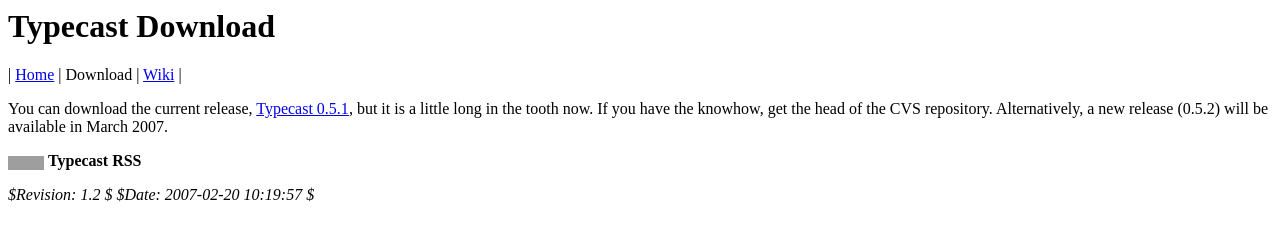
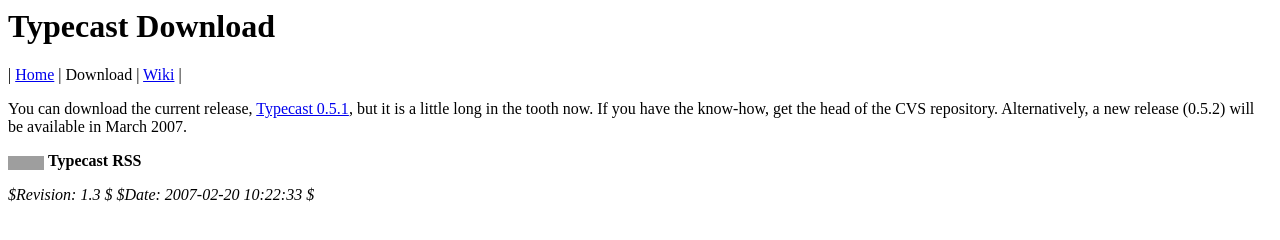
Before and after one commit to dcsch/typecast, a plain HTML site: page www/download.html in a window 1280 px wide. Drawn offline with Linux system fonts and the light colour scheme; grey boxes are pictures that could not be loaded.

Commit message:
Fixed typo in "know-how"

```diff
--- a/www/download.html
+++ b/www/download.html
@@ -6,9 +6,9 @@
 <body>
 <h1>Typecast Download</h1>
 <p>| <a href="https://typecast.dev.java.net/">Home</a> | Download | <a href="http://wiki.java.net/bin/view/Javadesktop/Typecast">Wiki</a> |</p>
-<p>You can download the current release, <a href="https://typecast.dev.java.net/files/documents/2511/9759/typecast-bin-0.5.1.zip">Typecast 0.5.1</a>, but it is a little long in the tooth now.  If you have the knowhow,
+<p>You can download the current release, <a href="https://typecast.dev.java.net/files/documents/2511/9759/typecast-bin-0.5.1.zip">Typecast 0.5.1</a>, but it is a little long in the tooth now.  If you have the know-how,
 get the head of the CVS repository.  Alternatively, a new release (0.5.2) will be available in March 2007.</p>
 <p><a href="http://typecast.dev.java.net/servlets/ProjectNewsRSS"><img src="https://typecast.dev.java.net/branding/images/xml.gif" border="0" width="36" height="14" alt="XML" align="absmiddle"></a>&nbsp;<b>Typecast RSS</b></p>
-<p><i>$Revision: 1.2 $ $Date: 2007-02-20 10:19:57 $</i></p>
+<p><i>$Revision: 1.3 $ $Date: 2007-02-20 10:22:33 $</i></p>
 </body>
 </html>
```
